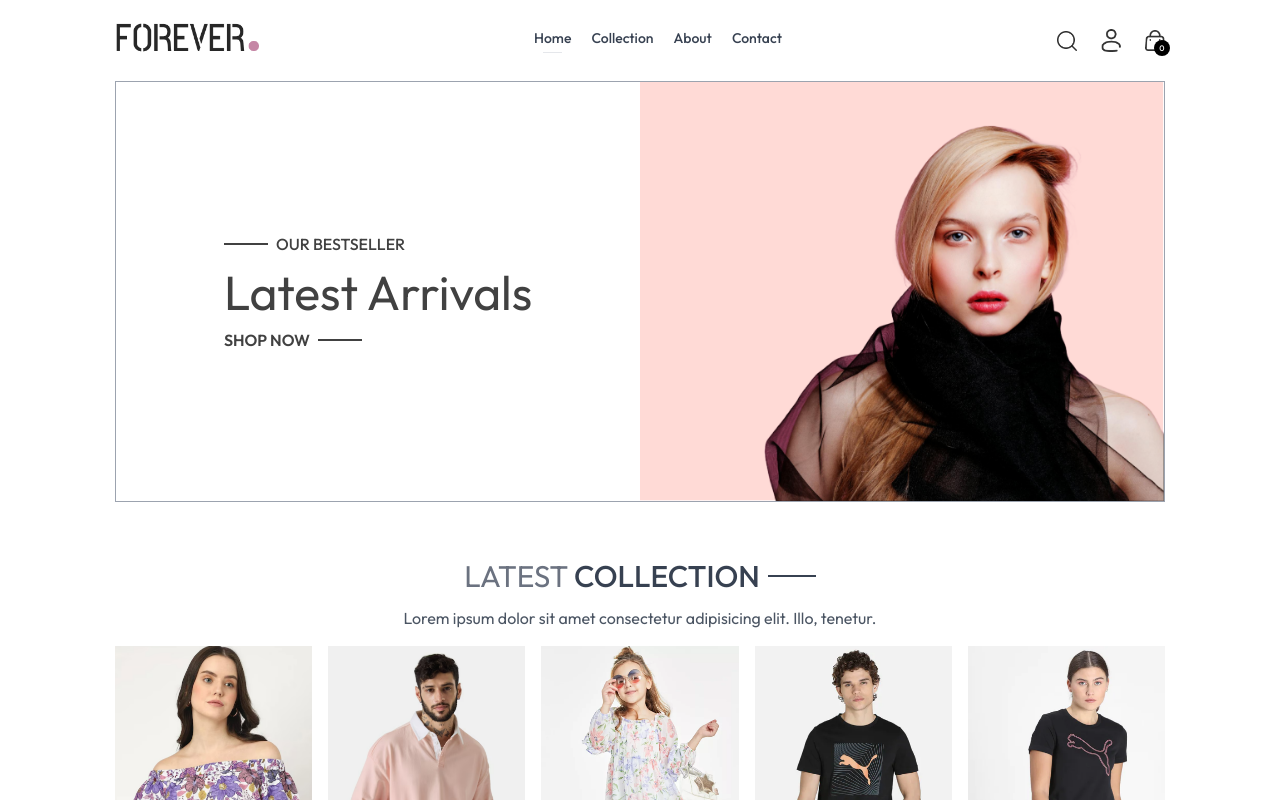
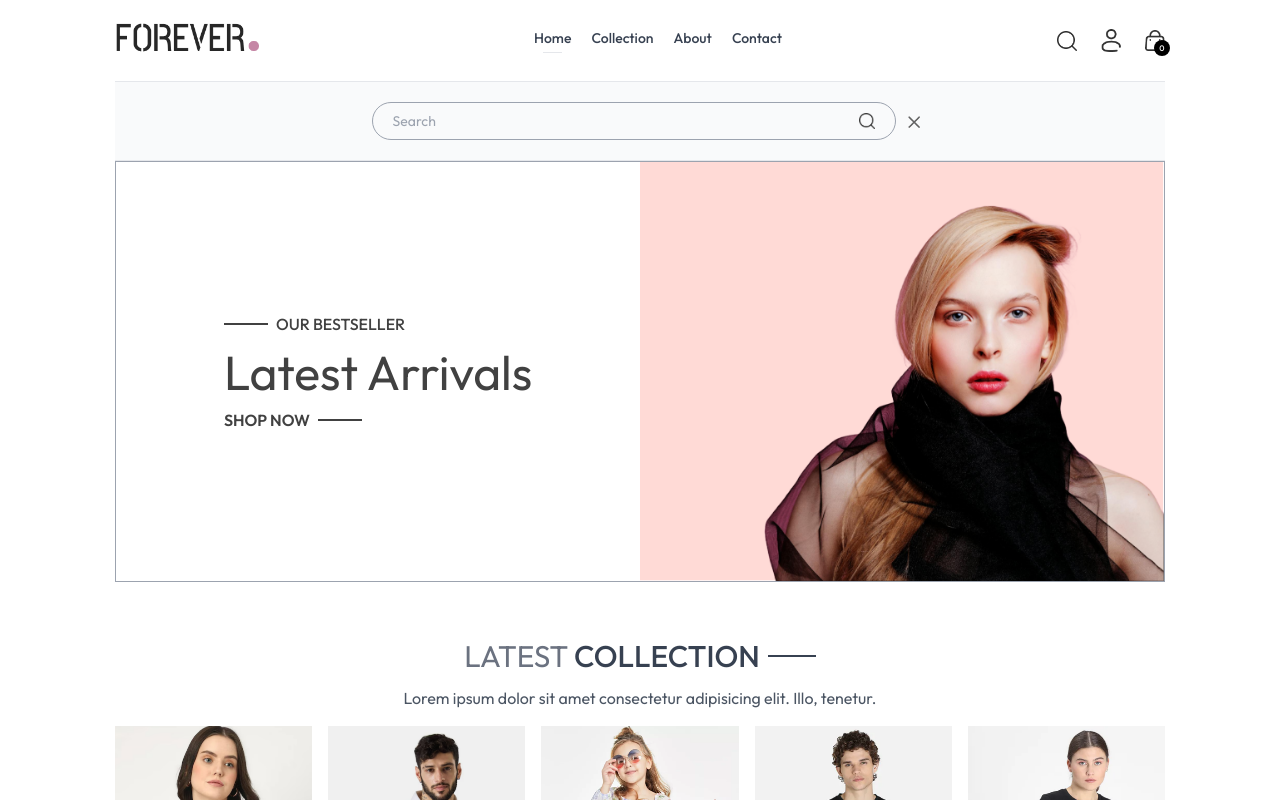
Before and after one commit to aslanliIbrahim/e-commerce-website, a React (Create React App) app: page / in a window 1280 px wide. Both pictures are taken after a click on the picture 1066 px from the left and 40 px from the top of the page. Shown: the top 800 px of the page. Built offline with nearby package versions, Linux system fonts and the light colour scheme.

Commit message:
searchbar ui was ready for use

```diff
--- a/src/App.js
+++ b/src/App.js
@@ -11,10 +11,12 @@
 import PlaceOrder from "./pages/PlaceOrder";
 import Orders from "./pages/Orders";
 import Footer from "./components/Footer";
+import SearchBar from "./components/SearchBar";
 const App = () => {
   return (
     <div className="px-4 sm:px-[5vw] md-px-[7vw] lg:px-[9vw]">
       <Navbar />
+      <SearchBar/>
       <Routes>
         <Route path="/" element={<Home />} />
         <Route path="/collection" element={<Collection />} />
--- a/src/components/Navbar.jsx
+++ b/src/components/Navbar.jsx
@@ -1,10 +1,11 @@
-import React from "react";
+import React, { useContext } from "react";
 import { useState } from "react";
 import { assets } from "../assets/frontend_assets/assets";
 import { Link, NavLink } from "react-router-dom";
+import { ShopContext } from "../context/ShopContext";
 const Navbar = () => {
   const [visible, setVisible] = useState(false);
-
+    const {setShowSearch} = useContext(ShopContext)
   return (
     <div className="flex justify-between items-center py-5 font-medium">
       <Link to='/'>
@@ -32,8 +33,9 @@
       <div className="flex items-center gap-6">
         <img
           src={assets.search_icon}
+          onClick={()=>setShowSearch(true)}
           alt="search_icon"
-          className="w-5 cursor-pointer"
+          className="w-5 cursor-pointer transition-all"
         />
         <div className="group relative">
           <img
--- a/src/components/SearchBar.jsx
+++ b/src/components/SearchBar.jsx
@@ -1,11 +1,25 @@
-import React from 'react'
+import React, { useContext } from "react";
+import { ShopContext } from "../context/ShopContext";
+import { assets } from "../assets/frontend_assets/assets";
 
 const SearchBar = () => {
-  return (
-    <div>
+  const { search, setSearch, showSearch, setShowSearch } =
+    useContext(ShopContext);
+  return showSearch ? (
+    <div className="border-t border-b bg-gray-50 text-center">
+      <div className="inline-flex items-center justify-center border border-gray-400 px-5 py-2 my-5 mx-3 rounded-full w-3/4 sm:w-1/2">
+        <input
+          value={search}
+          onChange={(e) => setSearch(e.target.value)}
+          className="flex-1 outline-none bg-inherit text-sm"
+          type="text"
+          placeholder="Search"
+        />
+        <img src={assets.search_icon} alt="search_icon" className="w-4"/>
+      </div>
+      <img onClick={()=>setShowSearch(false)} src={assets.cross_icon} alt="cross_icon" className="inline w-3 cursor-pointer" />
+    </div>
+  ) : null;
+};
 
-    </div>
-  )
-}
-
-export default SearchBar
+export default SearchBar;
--- a/src/context/ShopContext.jsx
+++ b/src/context/ShopContext.jsx
@@ -6,7 +6,7 @@
   const currency = "$";
   const delivery_fee = 10;
   const [search, setSearch] = useState("");
-  const [showSearch, setShowSearch] = useState(true);
+  const [showSearch, setShowSearch] = useState(false);
   const value = {
     products,
     currency,
```
